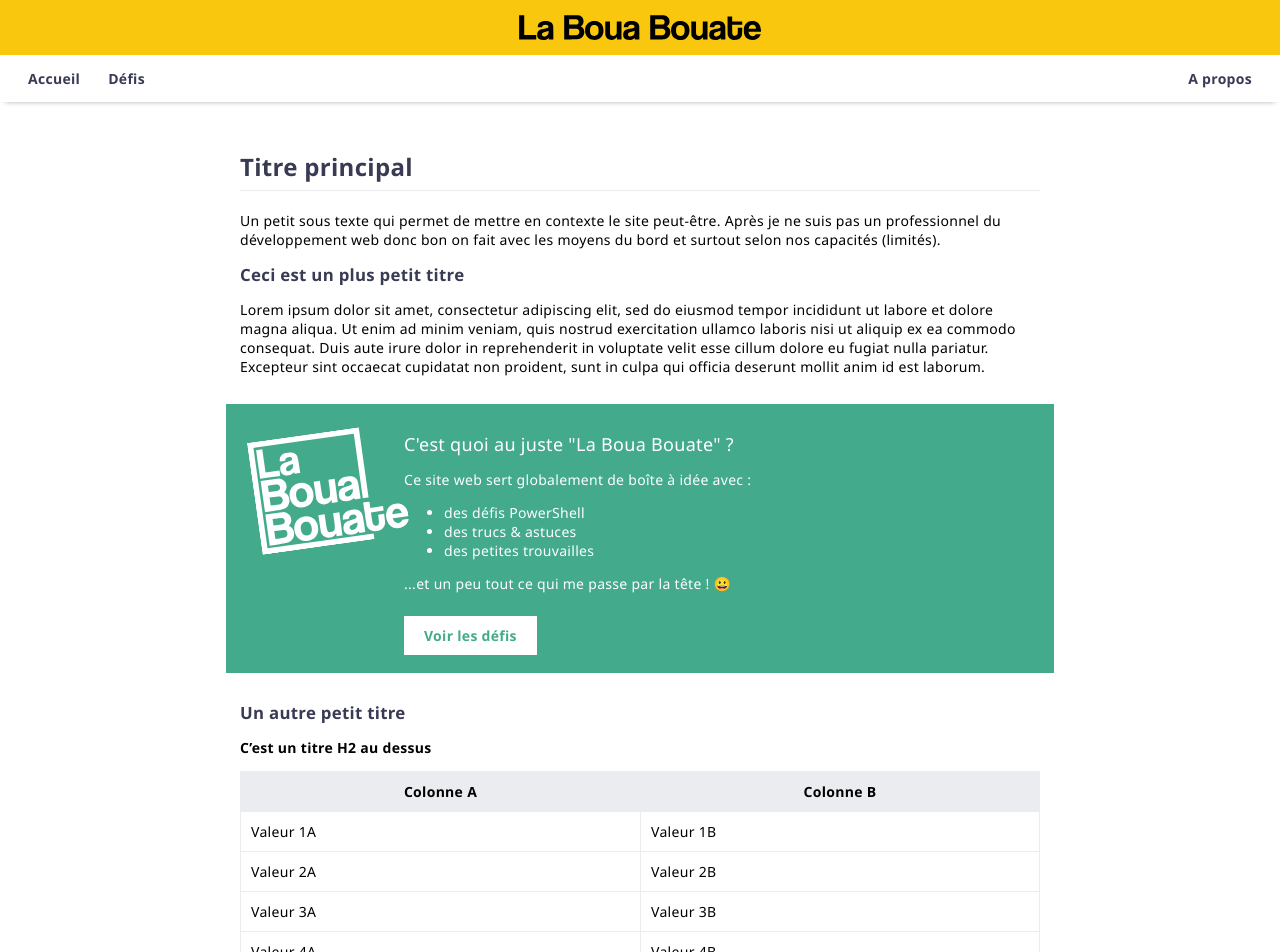
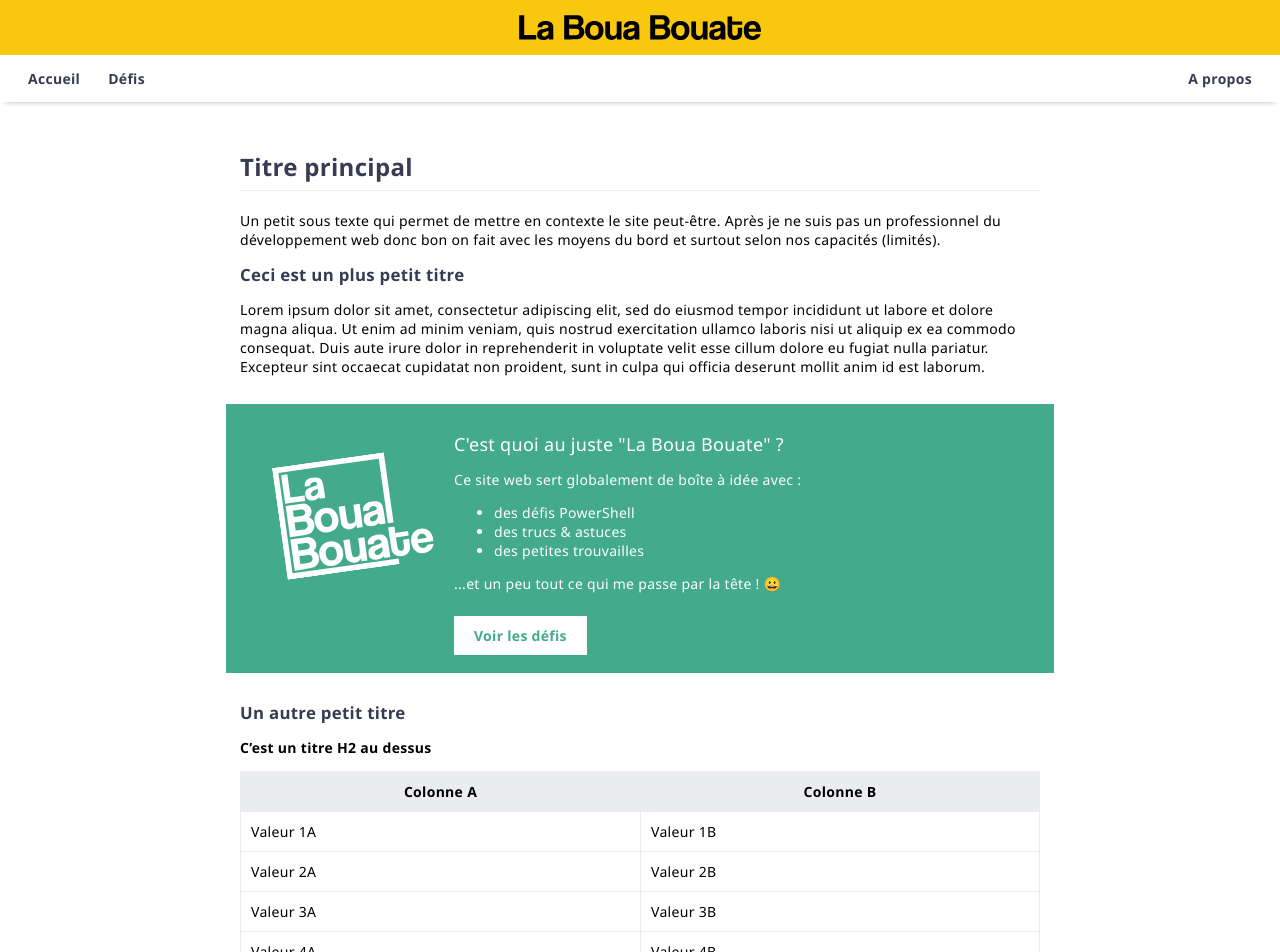
Before and after one commit to leobouard/leobouard.github.io, a Jekyll site: the page built from index.md, in a window 1280 px wide. Shown: the top 952 px of the page. Built offline with Jekyll 4.4.1, drawn with Linux system fonts in a browser that asks for light colours; our own code applies the rules of GitHub Pages for plain Markdown files.

Commit message:
Update index.md

```diff
--- a/index.md
+++ b/index.md
@@ -7,8 +7,8 @@
 Lorem ipsum dolor sit amet, consectetur adipiscing elit, sed do eiusmod tempor incididunt ut labore et dolore magna aliqua. Ut enim ad minim veniam, quis nostrud exercitation ullamco laboris nisi ut aliquip ex ea commodo consequat. Duis aute irure dolor in reprehenderit in voluptate velit esse cillum dolore eu fugiat nulla pariatur. Excepteur sint occaecat cupidatat non proident, sunt in culpa qui officia deserunt mollit anim id est laborum.
 
 <div class="hero">
-    <div style="display: table; vertical-align: middle;">
-        <img src="/assets/images/logo_white.svg" width="150px" margin="25px" style="transform: rotate(-8deg);">
+    <div style="display: table; vertical-align: middle; padding: 25px;">
+        <img src="/assets/images/logo_white.svg" width="150px" style="transform: rotate(-8deg);">
     </div>
     <div>
         <span style="font-size: large;">C'est quoi au juste "La Boua Bouate" ?</span>
```
